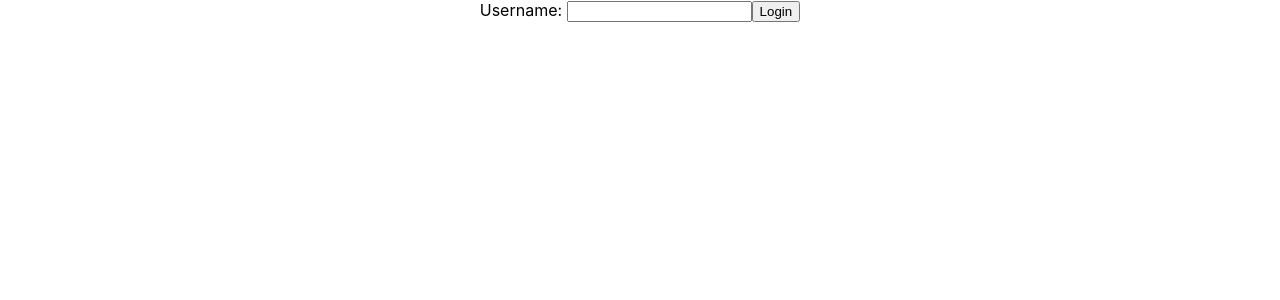
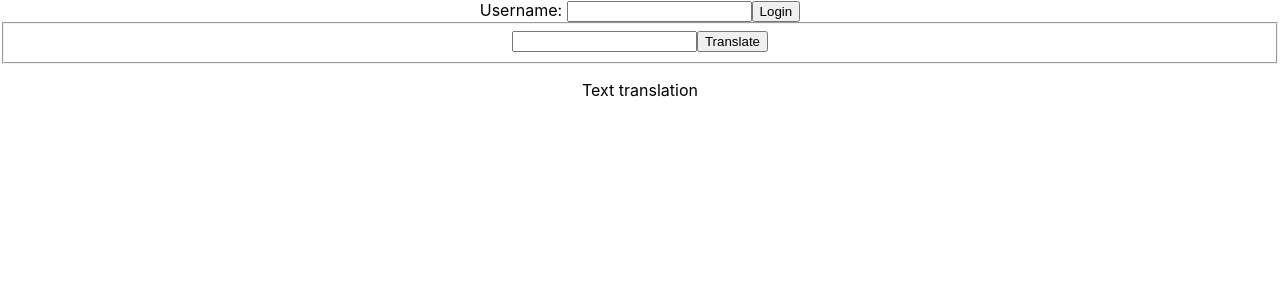
Before and after one commit to RustyOn/EA-Assignment2, a React (Create React App) app in the folder ea-assignment2/: page / in a window 1280 px wide. Shown: the top 300 px of the page. Built offline with nearby package versions, Linux system fonts and the light colour scheme; no server answers.

Commit message:
text input
feat: input text is registered and split

```diff
--- a/ea-assignment2/src/App.jsx
+++ b/ea-assignment2/src/App.jsx
@@ -1,11 +1,13 @@
 import logo from './logo.svg';
 import './App.css';
 import LoginPage from './LoginPage';
+import TranslationPage from './TranslationPage';
 
 function App() {
   return (
     <div className="App">
       <LoginPage />
+      <TranslationPage/>
     </div>
   );
 }
--- a/ea-assignment2/src/TranslationHandler.jsx
+++ b/ea-assignment2/src/TranslationHandler.jsx
@@ -1,6 +1,42 @@
+import { useState } from "react"
+
+// TODO:
+// connect to symbol library
+// Split words into single symbols
+// return correct symbols
+
 function TranslationHandler(){
+    const [ text, setText ] = useState({value: ""})
+
+    const handleTextChange = event =>{
+        setText({ value: event.target.value })
+    }
+
+    const handleSubmit = event =>{
+        event.preventDefault()
+        console.log("thi text was entered: " + text.value)
+        TranslationHandler()
+        //TODO: connect to translationHandler
+    }
+
+
+    let textToTranslate = text.value
+    const textSymbolsArray = textToTranslate.split("")
+    console.log(textSymbolsArray)
+
     return(
-        <></>
+        <>
+            <form onSubmit={ handleSubmit }>
+                <fieldset>
+                    <input type="text" value={ text.value } onChange= { handleTextChange }/>
+                    <button type="submit">Translate</button>
+                </fieldset>
+            </form>
+            <p>
+                Text translation
+            </p>
+        </>
+
     )
 }
 
--- a/ea-assignment2/src/TranslationInput.jsx
+++ b/ea-assignment2/src/TranslationInput.jsx
@@ -1,4 +1,5 @@
 import { useState } from "react"
+import TranslationHandler from "./TranslationHandler"
 
 function TranslationInput(){
     const [ text, setText ] = useState({value: ""})
@@ -10,8 +11,11 @@ function TranslationInput(){
     const handleSubmit = event =>{
         event.preventDefault()
         console.log("thi text was entered: " + text.value)
+        TranslationHandler()
         //TODO: connect to translationHandler
     }
+
+    const textToTranslate = text.value
 
     return(
         <form onSubmit={ handleSubmit }>
--- a/ea-assignment2/src/TranslationOutput.jsx
+++ b/ea-assignment2/src/TranslationOutput.jsx
@@ -1,6 +1,13 @@
+import TranslationHandler from "./TranslationHandler"
+
+//TODO: receive translation from handler
 function TranslationOutput(){
+
     return(
-        <></>
+
+        <p>
+        Text translation output
+        </p>
     )
 }
 
--- a/ea-assignment2/src/TranslationPage.jsx
+++ b/ea-assignment2/src/TranslationPage.jsx
@@ -1,11 +1,11 @@
-import TranslationInput from "./TranslationInput";
+////import TranslationInput from "./TranslationInput";
 import TranslationOutput from "./TranslationOutput";
+import TranslationHandler from "./TranslationHandler";
 
 function TranslationPage(){
     return(
         <>
-            <TranslationInput />
-            <TranslationOutput/>
+            <TranslationHandler/>
 
         </>
     )
```
